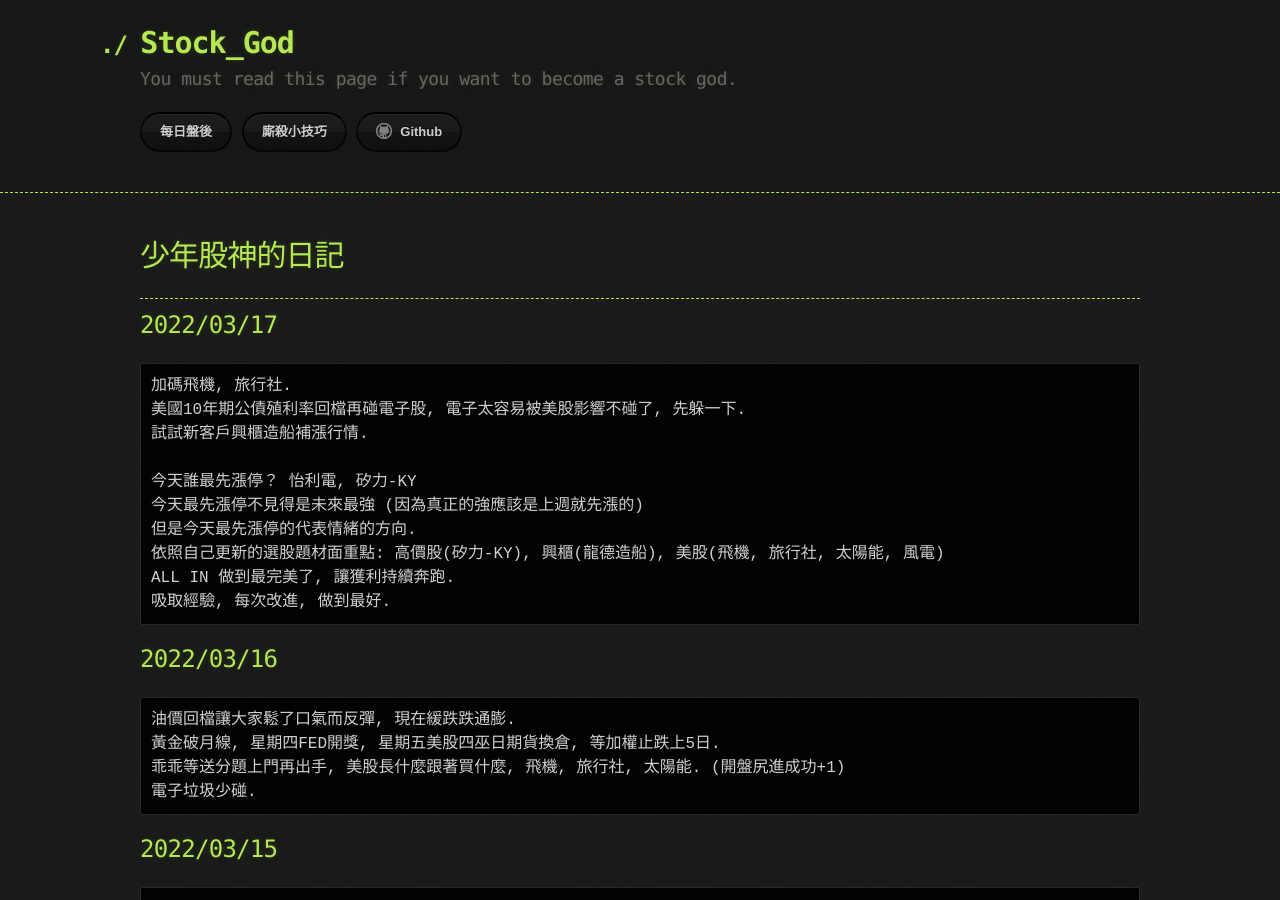
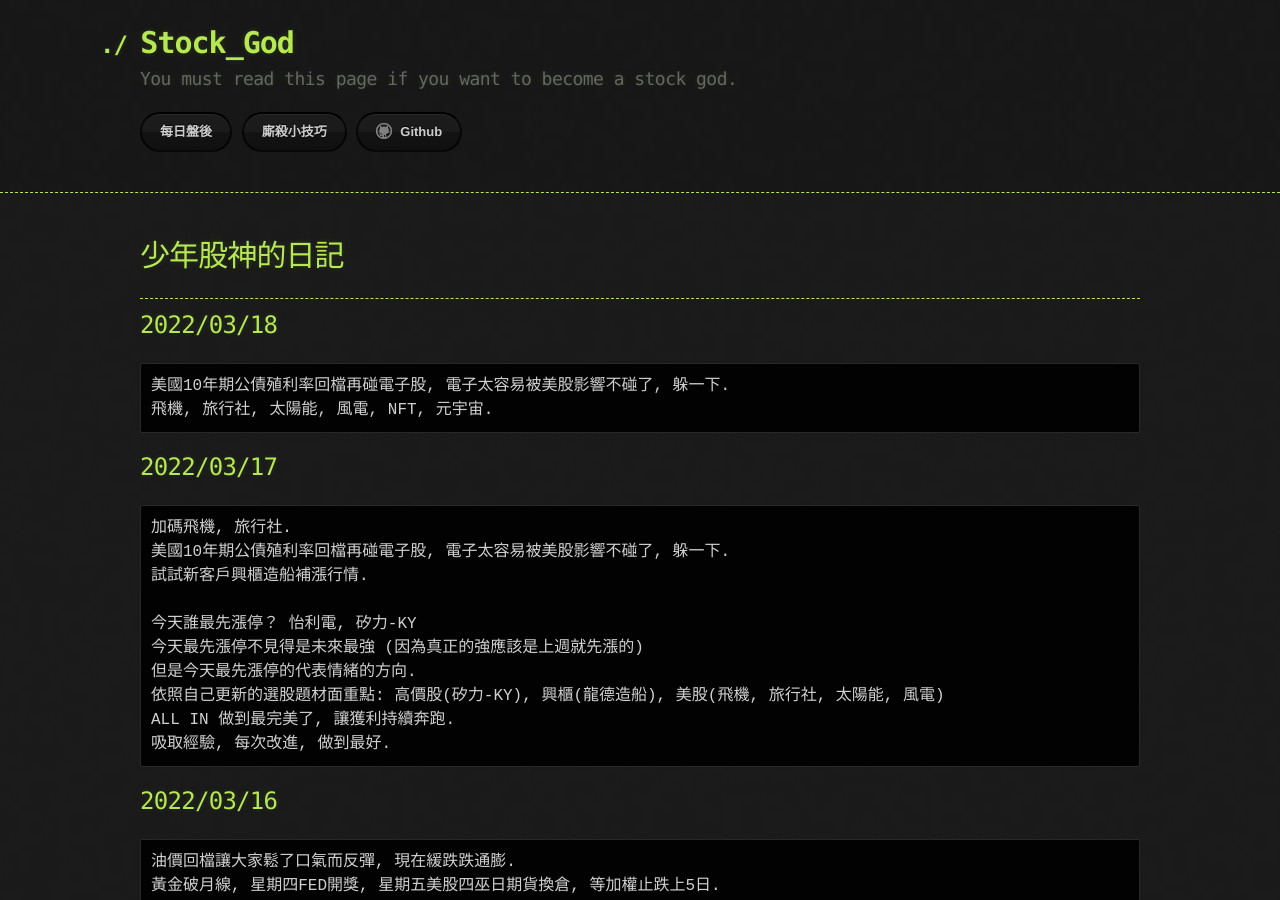
Before and after one commit to lepg5487/Stock_God, a Jekyll site: the page built from index.md, in a window 1280 px wide and 900 px high. Built offline with Jekyll 4.4.1, drawn with Linux system fonts in a browser that asks for light colours; our own code applies the rules of GitHub Pages for plain Markdown files.

Commit message:
Update index.md

````diff
--- a/index.md
+++ b/index.md
@@ -6,10 +6,16 @@ layout: testlayouts
 
 ---
 
+## 2022/03/18
+```
+美國10年期公債殖利率回檔再碰電子股, 電子太容易被美股影響不碰了, 躲一下.
+飛機, 旅行社, 太陽能, 風電, NFT, 元宇宙.
+```
+
 ## 2022/03/17
 ```
 加碼飛機, 旅行社.
-美國10年期公債殖利率回檔再碰電子股, 電子太容易被美股影響不碰了, 先躲一下.
+美國10年期公債殖利率回檔再碰電子股, 電子太容易被美股影響不碰了, 躲一下.
 試試新客戶興櫃造船補漲行情.
 
 今天誰最先漲停？ 怡利電, 矽力-KY
````
